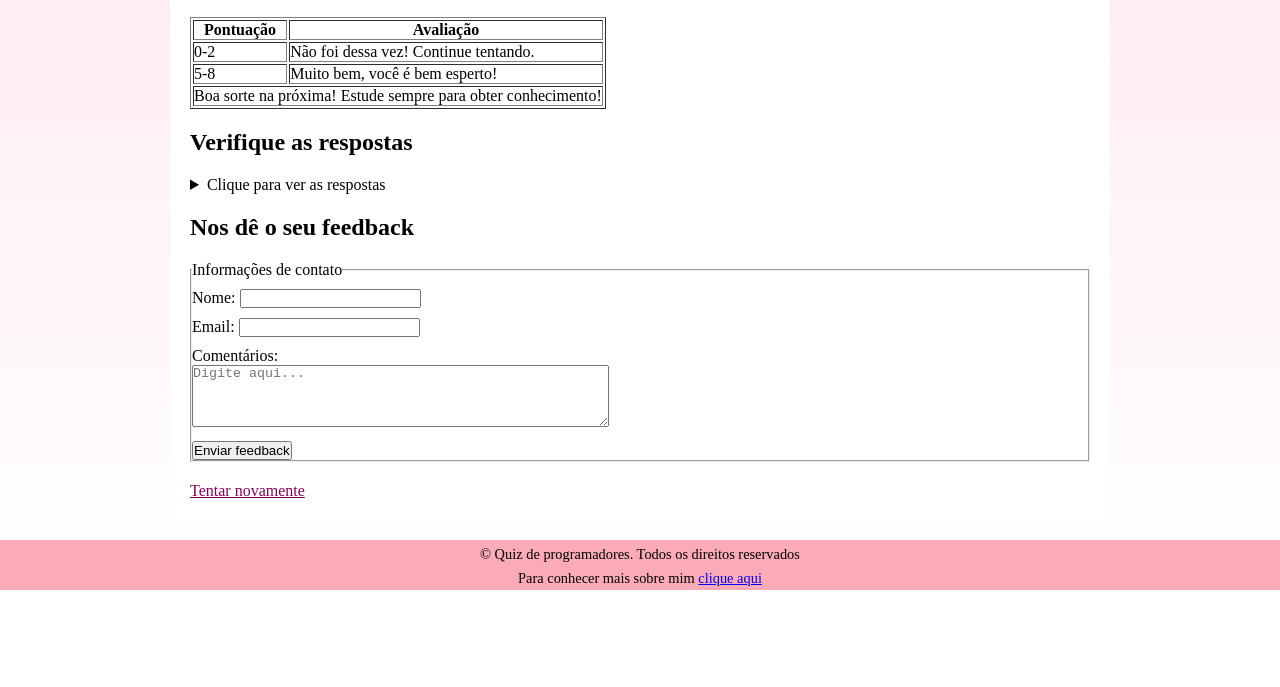
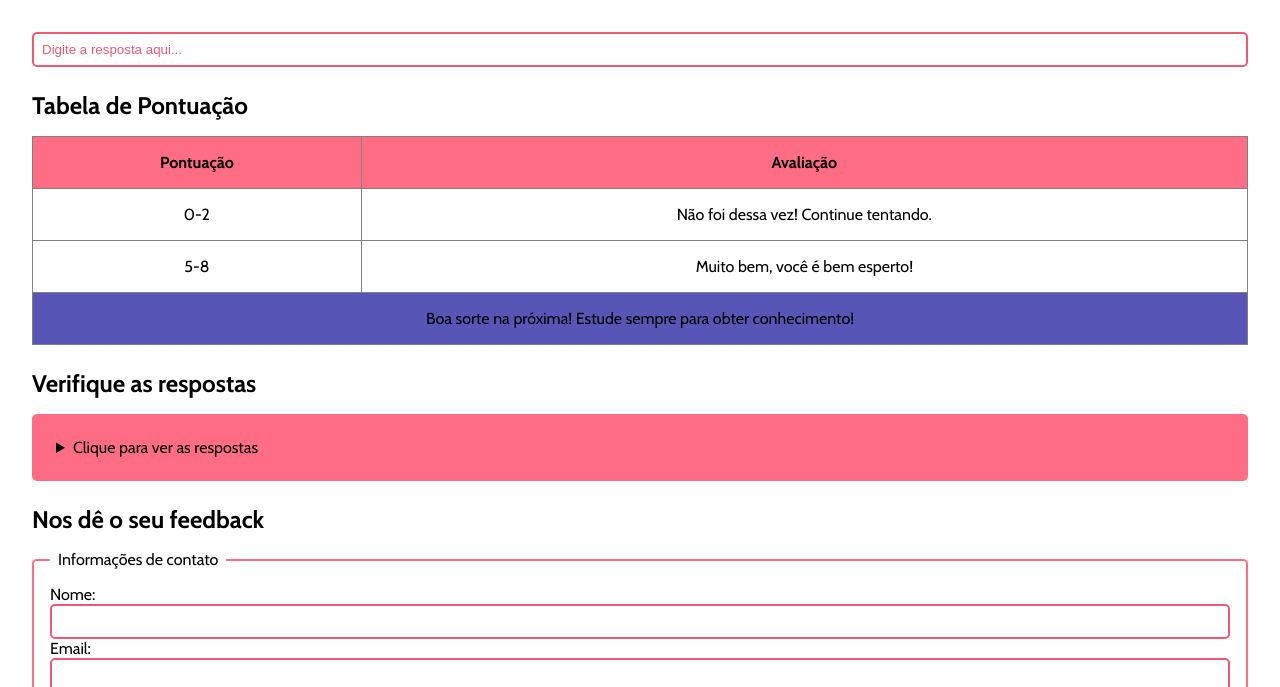
Before and after one commit to GabrielaPSantos/html-css, a plain HTML site: page Amais-Html/novo-site/pag2.html in a window 1280 px wide. Shown: the part 992-1679 px from the top of the page. Before the commit the page ends 1582 px from the top, so only its background shows below. Drawn offline with nearby package versions, Linux system fonts and the light colour scheme.

Commit message:
atualizei

```diff
--- a/Amais-Html/novo-site/estilos.css/style.css
+++ b/Amais-Html/novo-site/estilos.css/style.css
@@ -1,83 +1,145 @@
 @charset "UTF-8" ;
 
-
+@import url('https://fonts.googleapis.com/css2?family=Cabin:ital,wght@0,400..700;1,400..700&display=swap');
 
 *{
     margin: 0px;
     padding: 0px;
+    box-sizing: border-box; /*border e padding*/
 }
 
 body {
-    background-image: linear-gradient(rgba(255, 192, 203, 0.747), transparent);
+    font-family: "Cabin", sans-serif;
+    background-image: linear-gradient(rgba(255, 192, 203, 0.747));
     padding-top: 60px;
 }
 
 header{
    min-height: 40px;  /*altura da caixa do header*/
    text-align: left;
-   padding-top: 10px;  /*padding acima apenas*/
+   padding-top: 10px;  /*usar rem*/
    padding-left: 15px;
-   margin-bottom: 20px;
    font-size: 0.7em;
     position: fixed;
     top: 0;
     left: 0;
     width: 100%;
     background-color: rgb(245, 164, 177);
-    z-index: 1000;
 }
 
 header h1 {
-    margin-bottom: 0px;
     font-size: 2em;
 }
 
 main {
-    margin: auto;
-    min-width: 300px;
-    max-width: 900px;
-    padding: 20px;
-    background-color: white;
-    margin-bottom: 20px;
-    margin-top: 10px;
+    padding: 2rem;
+    display: flex;
+    flex-direction: column;
+    gap: 1.5rem;
 }
 
-main h2 {
-   margin: 20px 20px 20px 0px;
+section {
+    display: flex;
+    flex-direction: column;
+    gap: 1rem;
 }
 
-main form {
-    margin: 20px 0px ;
+input[type="radio"], input[type="checkbox"] {
+    accent-color: rgb(243, 88, 114);
+}
+
+input[type="text"], input[type="password"], input[type="date"], input[type="email"] {
+    width: 100%;
+    padding: 0.5rem;
+    border: 2px solid rgb(243, 88, 114);
+    border-radius: 5px;
+    background-color: transparent;
+}
+
+input::placeholder {
+    color: rgb(243, 88, 114);
+}
+
+select {
+    cursor: pointer;
+    background-color: rgba(240, 38, 71, 0.445);
+    box-shadow:  1px 1px 1px 1px rgb(207, 60, 85);
+    border-radius: 5px;
+    border: none;
+    outline: none;
+}
+
+img {
+    width: 5rem;
+    border-radius: 5px;
+}
+
+table {
+    width: 100%;
+    border-collapse: collapse;
+}
+
+th {
+    background-color: rgb(255, 109, 133);
+    padding: 1rem;
+}
+
+td {
+    padding: 1rem;
+    text-align: center;
+}
+
+tfoot td {
+    background-color: rgba(53, 51, 167, 0.829);
+}
+
+details {
+    background-color: rgba(255, 94, 121, 0.904);
+    padding: 1rem;
+    border-radius: 5px;
+}
+
+summary {
+    margin: 0.5rem;
+    cursor: pointer;
 }
 
 ol {
-    list-style-position: inside;
-    margin-top: 12px;
-    line-height: 22px;
+    margin-left: 1.5rem;
 }
 
-.espaço {
-    margin: 10px 0px;
+ol li {
+    padding: 0.2rem;
 }
 
-.espaço2 {
-    margin-bottom: 10px;
+fieldset {
+    border: 2px solid  rgba(255, 94, 121, 0.904);
+    border-radius: 5px;
+    padding: 1rem;
 }
 
-.espaço3 {
-    margin-top: 10px ;
+legend {
+    padding: 0 0.5rem;  /*vertical e horizontal*/
 }
 
-.quiz2 {
-     text-decoration: underline;
-     color: rgb(139, 0, 93);
-     text-align: center;
-     padding-top: 25px;
+textarea {
+    background-color: transparent;
+    outline: none;
+    border: 2px solid rgba(255, 94, 121, 0.904) ;
 }
+
+button {
+    background-color: rgb(245, 114, 136);
+    border: none;
+    padding: 0.8rem;
+    border-radius: 5px;
+    cursor: pointer;
+}
+
 
 footer {
     text-align: center;
-    background-color: rgba(250, 142, 160, 0.74);
+    background-color: rgb(255, 109, 133);
     padding-top: 2px;
 }
 
@@ -86,3 +148,15 @@ footer > p {
     font-size: 0.9em;
     padding: 6px;
 }
+
+footer a {
+    text-decoration: none;
+}
+
+section a {
+    background-color: rgba(53, 51, 167, 0.582);
+    color: rgb(235, 27, 62);
+    border-radius: 5px;
+    padding: 8px;
+    text-decoration: none;
+}
--- a/Amais-Html/novo-site/pag2.html
+++ b/Amais-Html/novo-site/pag2.html
@@ -4,7 +4,7 @@
     <meta charset="UTF-8">
     <meta name="viewport" content="width=device-width, initial-scale=1.0">
     <title>Quiz</title>
-    <link rel="stylesheet" href="/estilos.css/style.css">
+    <link rel="stylesheet" href="./estilos.css/style.css">
 </head>
 <body>
     <header>
@@ -160,7 +160,7 @@
             </form>
          </section>
          <section>
-            <p><a href="pag1.html" class="quiz2">Tentar novamente</a></p>
+            <p><a href="pag1.html">Tentar novamente</a></p>
          </section>
     </main>
     <footer>
--- a/Amais-Html/novo-site/style.css
+++ b/Amais-Html/novo-site/style.css
@@ -1,4 +1,6 @@
 @charset "UTF-8" ;
+
+@import url('https://fonts.googleapis.com/css2?family=Cabin:ital,wght@0,400..700;1,400..700&display=swap');
 
 *{
     margin: 0px;
@@ -7,13 +9,14 @@
 
 body {
  background-color: pink;
+  font-family: "Cabin", sans-serif;
 }
 
 header {
   background-color: rgba(250, 142, 160, 0.74);
   min-height: 40px;  /*altura da caixa do header*/
   text-align: center;
-  padding-top: 20px;  /*padding acima apenas*/
+  padding-top: 20px;
   margin-bottom: 100px;
 }
 
@@ -24,37 +27,39 @@ header h1 {
 
 header h2 {
    font-size: 1.2em;
-   padding-bottom: 15px;
+   padding-bottom: 20px;
 }
 
 .intro {
-   padding: 50px;
+   padding: 30px;
    text-align: justify;
 }
 
 main {
-    min-width: 300;
-    max-width: 1000;
-    height: 335px;
+    min-width: 300px;
+    max-width: 1000px;
+    height: 340px;
     width: 400px;
     margin: auto ;
     margin-bottom: 100px;
     background-color: white;
+    border-radius: 10px;
 }
 
 main h2 {
-   margin: 0px 0px 20px 0px;
+   margin-top: 10px;
+   margin-bottom: 20px;
 }
 
 main p {
-     line-height: 20px;
+     line-height: 25px;
 }
 
 .quiz2 {
      text-decoration: underline;
      color: rgb(139, 0, 93);
      text-align: center;
-     padding-top: 25px;
+     padding-top: 20px;
 }
 
 
--- /dev/null
+++ b/Exercicios/treino/estilo/style.css
@@ -0,0 +1,99 @@
+@charset "UTF-8" ;
+
+@import url('https://fonts.googleapis.com/css2?family=Passion+One:wght@400;700;900&display=swap');
+
+@import url('https://fonts.googleapis.com/css2?family=Sriracha&display=swap');
+
+:root {
+    --fonte1: Verdana, Geneva, Tahoma, sans-serif;
+    --fonte2: "Passion One", sans-serif;
+    --fonte3: "Sriracha", "cursive";
+}
+
+* {
+    padding: 0px;
+    margin: 0px;
+    font-size: 1em;
+}
+
+
+html, body {
+   min-height: 100vh; /*ou 100%*/
+   background-color: grey;
+   font-family: var(--fonte1);
+}
+
+header {
+    background-color: black;
+    color: white;
+    text-align: center;
+}
+
+header > h1 {
+    padding-top: 50px;
+    font-variant: small-caps;
+    font-size: 7vw;
+    font-family: var(--fonte2);
+}
+
+header p {
+     padding-bottom: 50px;
+}
+
+header a, footer a {
+    color: white;
+    font-weight: bolder;
+    text-decoration: none;
+}
+
+header a:hover, footer a:hover {
+    text-decoration: underline;
+}
+
+section {
+    padding-top: 10vh;
+    padding-bottom: 10vh;
+    line-height: 2em;
+    padding-left: 30px;
+    font-family: var(--fonte3);
+    font-size: 3vw;
+}
+
+section > p {
+     padding-bottom: 2em;
+}
+
+section.normal {
+    background-color: white;
+    color: black;
+}
+
+section.imagem {
+    background-color: rgba(0, 0, 0, 0.315);
+    color: white;
+    background-size: cover;
+    background-attachment: fixed;
+}
+
+section.imagem > p {
+    display: inline-block;
+    background-color: rgba(0, 0, 0, 0.315);
+    padding: 5px;
+}
+
+section#img01 {
+    background-image: url('../imagens/background001.jpg');
+    background-position: right center;
+}
+
+
+section#img02 {
+    background-image:url('../imagens/background002.jpg');
+}
+
+footer {
+    background-color: black;
+    text-align: center;
+    color: white;
+    padding: 8px;
+}
```
Also changed, not shown: Exercicios/teste/treino.html (deleted, +0 -11 lines), Exercicios/treino/treino.html (added, +107 -0 lines), Exercicios/treino/imagens/background001.jpg (added), Exercicios/treino/imagens/background002.jpg (added).
